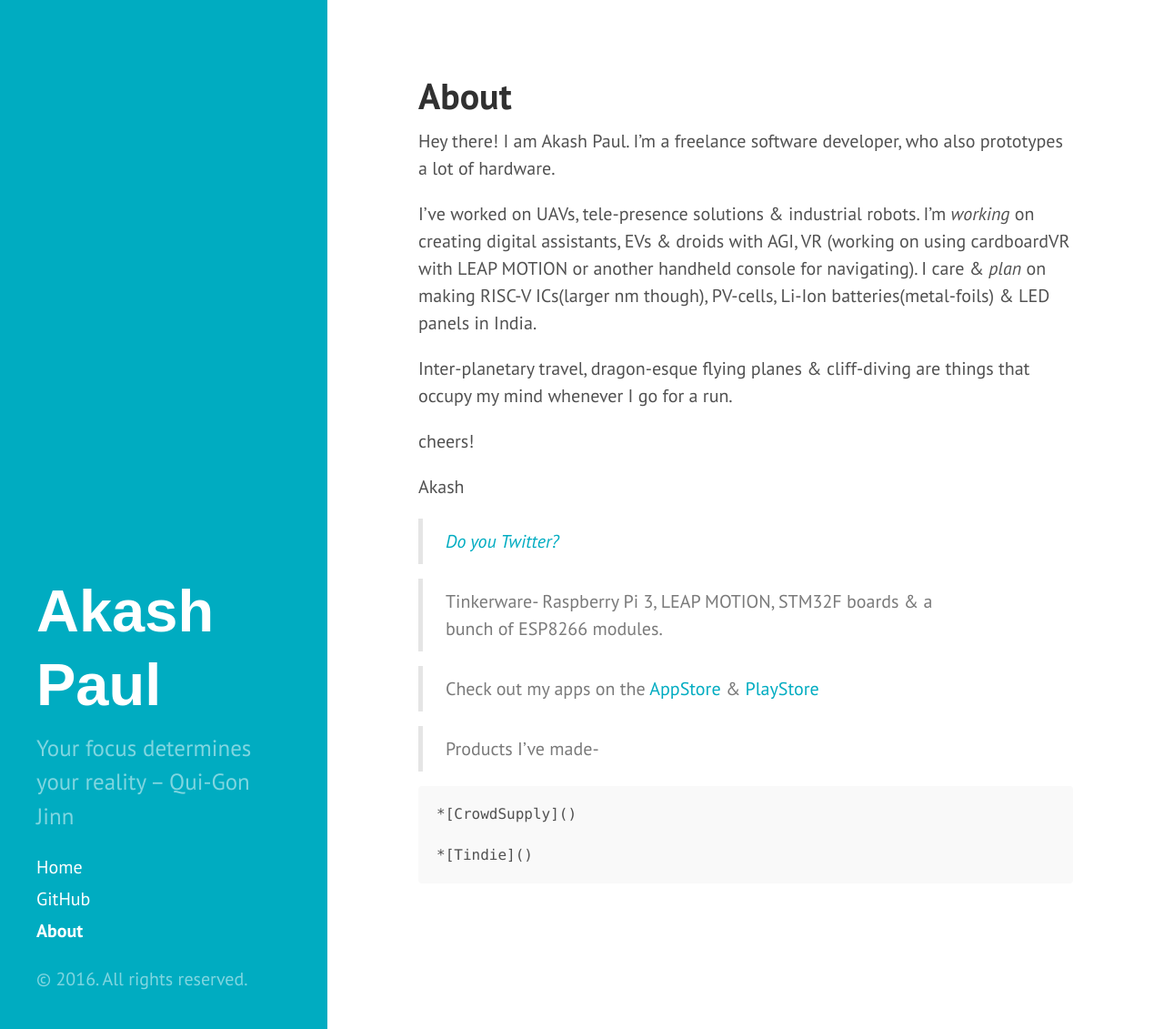
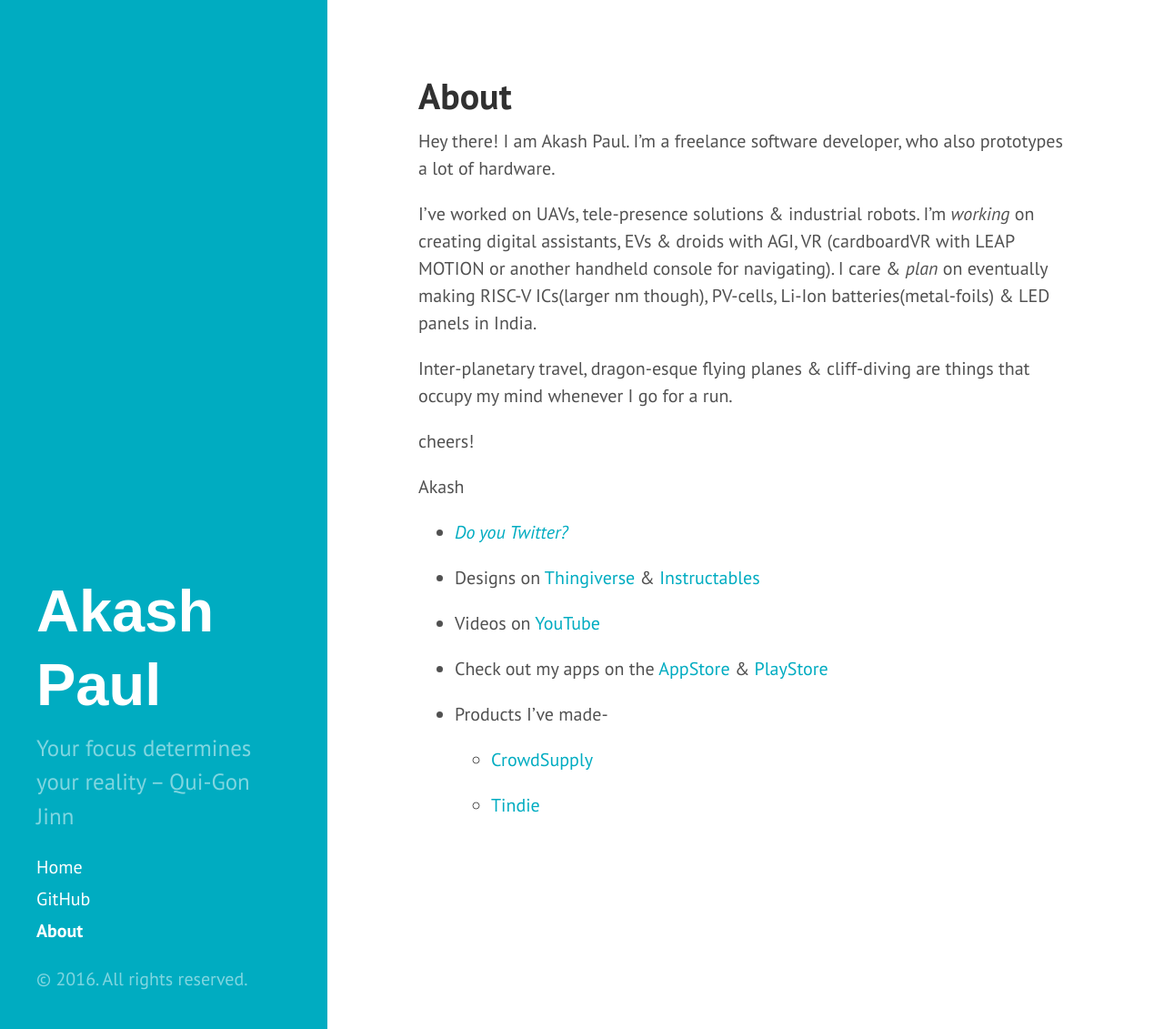
Before and after one commit to iakashpaul/iakashpaul.github.io, a Jekyll site: the page built from about.md, in a window 1280 px wide and 1131 px high. Shown: the whole window at 91% size. Built offline with Jekyll 4.4.1, drawn with Linux system fonts in a browser that asks for light colours.

Commit message:
Update about.md

```diff
--- a/about.md
+++ b/about.md
@@ -4,7 +4,7 @@
 ---
 Hey there! I am Akash Paul. I'm a freelance software developer, who also prototypes a lot of hardware.
 
-I've worked on UAVs, tele-presence solutions & industrial robots. I'm _working_ on creating digital assistants, EVs & droids with AGI, VR (working on using cardboardVR with LEAP MOTION or another handheld console for navigating). I care & _plan_ on making RISC-V ICs(larger nm though), PV-cells, Li-Ion batteries(metal-foils) & LED panels in India.
+I've worked on UAVs, tele-presence solutions & industrial robots. I'm _working_ on creating digital assistants, EVs & droids with AGI, VR (cardboardVR with LEAP MOTION or another handheld console for navigating). I care & _plan_ on eventually making RISC-V ICs(larger nm though), PV-cells, Li-Ion batteries(metal-foils) & LED panels in India.
 
 Inter-planetary travel, dragon-esque flying planes & cliff-diving are things that occupy my mind whenever I go for a run.
 
@@ -12,14 +12,16 @@
 
 Akash
 
->[_Do you Twitter?_](https://twitter.com/iakashpaul)
+- [_Do you Twitter?_](https://twitter.com/iakashpaul)
 
-> Tinkerware- Raspberry Pi 3, LEAP MOTION, STM32F boards & a bunch of ESP8266 modules.
+- Designs on [Thingiverse]() & [Instructables](http://www.instructables.com/member/iAkashPaul/?publicView=true)
 
-> Check out my apps on the [AppStore]() & [PlayStore]()
+- Videos on [YouTube]()
 
-> Products I've made-
+- Check out my apps on the [AppStore]() & [PlayStore]()
 
-    *[CrowdSupply]()
+- Products I've made-
 
-    *[Tindie]()
+    * [CrowdSupply]()
+
+    * [Tindie]()
```
